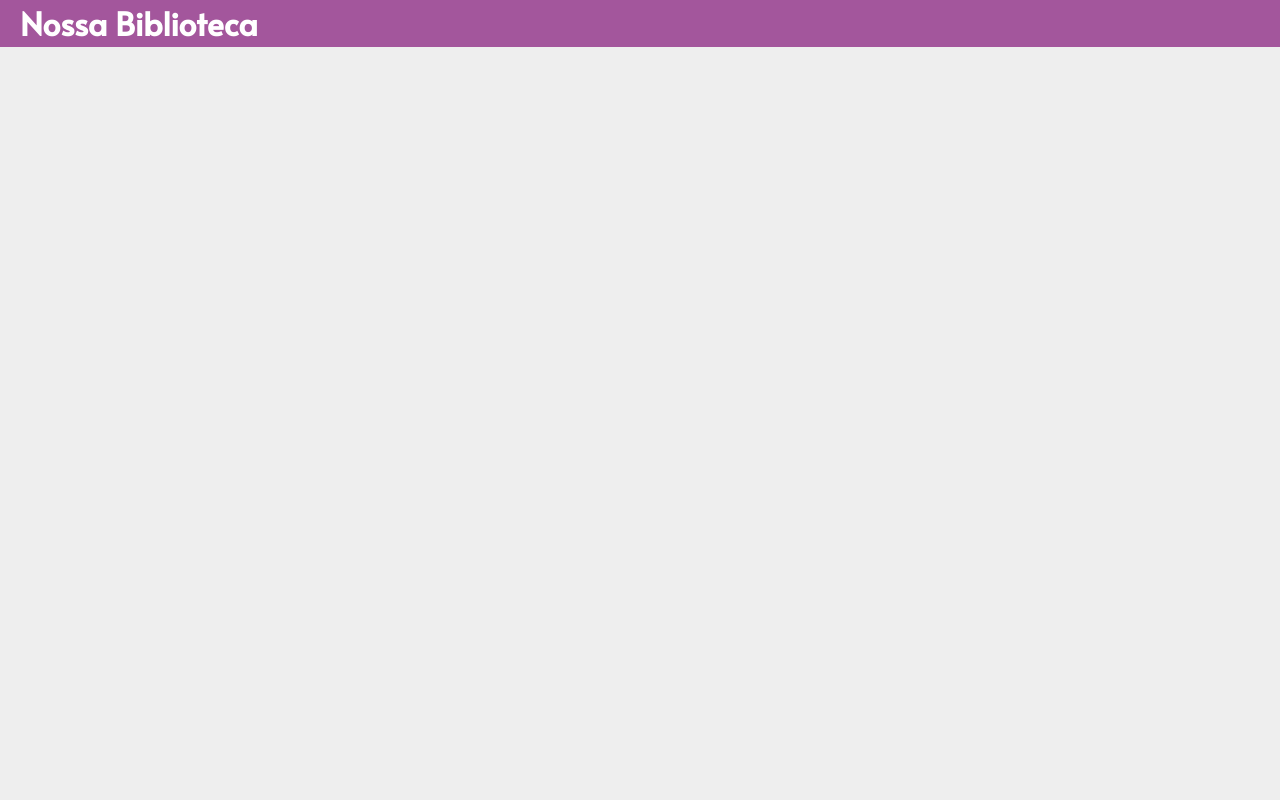
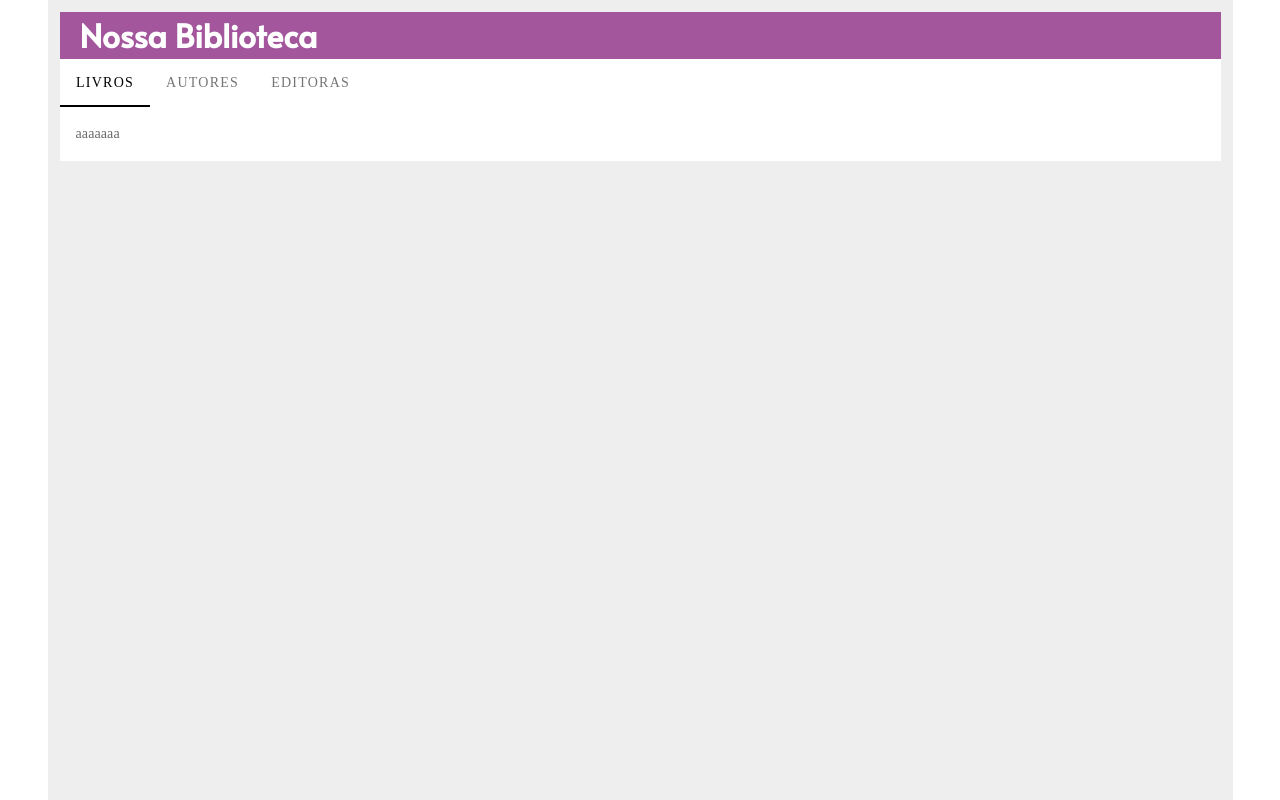
Before and after one commit to FelixBea/nossa-biblioteca-ui, a Vue app: page /#/ in a window 1280 px wide. Built offline with nearby package versions, Linux system fonts and the light colour scheme.

Commit message:
Adicionando biblioteca de UI Vuetify

```diff
--- a/src/components/UI/Home.vue
+++ b/src/components/UI/Home.vue
@@ -2,7 +2,39 @@
   <div class="container">
     <Header/>
     <main>
-      <router-view />
+      <v-tabs v-model="tab" align-with-title>
+        <v-tab>
+          Livros
+        </v-tab>
+        <v-tab>
+          Autores
+        </v-tab>
+        <v-tab>
+          Editoras
+        </v-tab>
+      </v-tabs>
+
+      <v-tabs-items v-model="tab">
+        <v-tab-item>
+          <v-card flat>
+            <v-card-text>aaaaaaa</v-card-text>
+            <router-view />
+          </v-card>
+        </v-tab-item>
+        <v-tab-item>
+          <v-card flat>
+            <v-card-text>aaaaadddddaa</v-card-text>
+            <router-view />
+          </v-card>
+        </v-tab-item>
+        <v-tab-item>
+          <v-card flat>
+            <v-card-text>aaagggggaaaa</v-card-text>
+            <router-view />
+          </v-card>
+        </v-tab-item>
+      </v-tabs-items>
+
     </main>
     <Footer/>
   </div>
@@ -14,7 +46,12 @@ import Footer from './Footer.vue'
 
 export default {
   name: 'Home',
-  components: { 'Header': Header, 'Footer': Footer }
+  components: { 'Header': Header, 'Footer': Footer },
+  data () {
+    return {
+      tab: null
+    }
+  }
 }
 </script>
 
--- a/src/main.js
+++ b/src/main.js
@@ -1,6 +1,7 @@
 // The Vue build version to load with the `import` command
 // (runtime-only or standalone) has been set in webpack.base.conf with an alias.
 import Vue from 'vue'
+import vuetify from '@/plugins/vuetify'
 import App from './App'
 import 'normalize.css'
 import router from './router'
@@ -11,6 +12,7 @@ Vue.config.productionTip = false
 new Vue({
   el: '#app',
   router,
+  vuetify,
   components: { App },
   template: '<App/>'
 })
--- /dev/null
+++ b/src/plugins/vuetify.js
@@ -0,0 +1,9 @@
+import Vue from 'vue'
+import Vuetify from 'vuetify'
+import 'vuetify/dist/vuetify.min.css'
+
+Vue.use(Vuetify)
+
+const opts = {}
+
+export default new Vuetify(opts)
```
Also changed, not shown: config/index.js (+27 -1 lines), package.json (+6 -1 lines), 1 other file (tests, documents, lock files or other folders).
